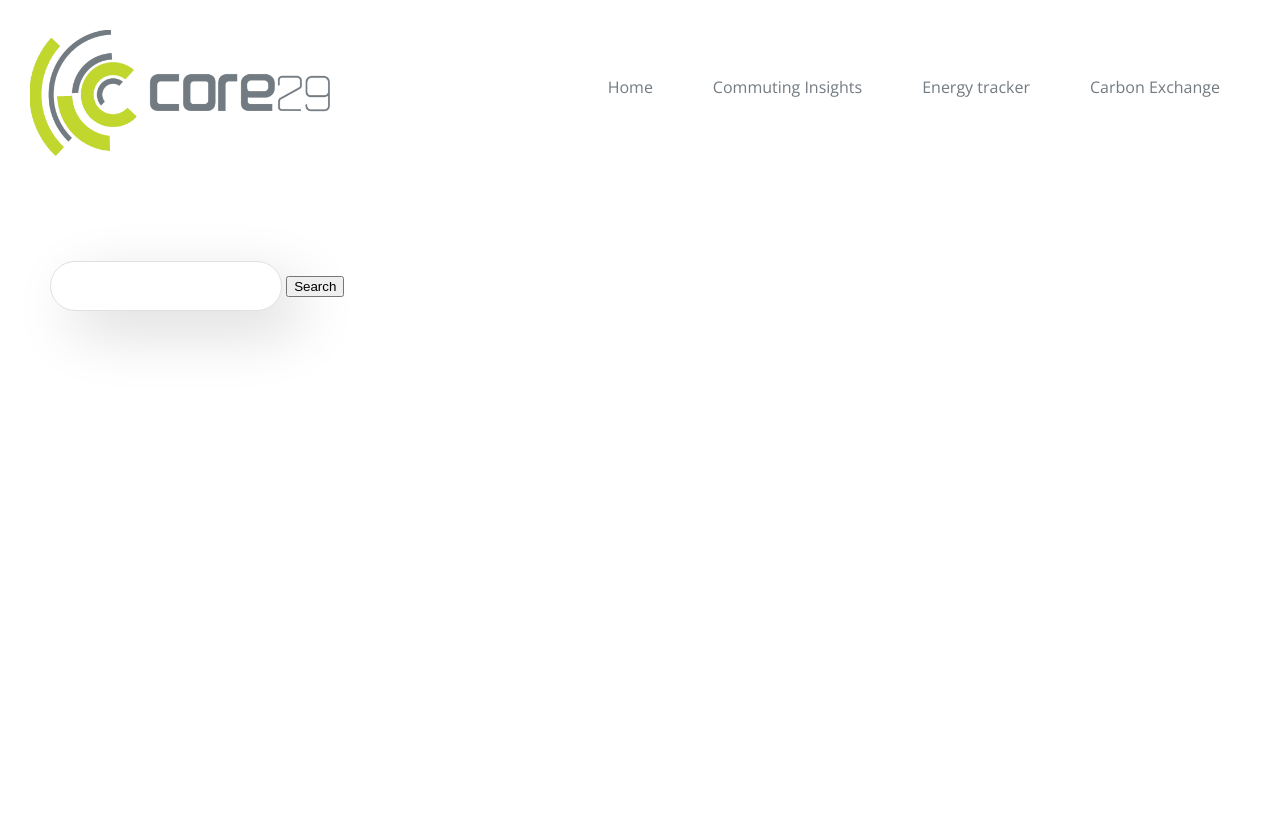
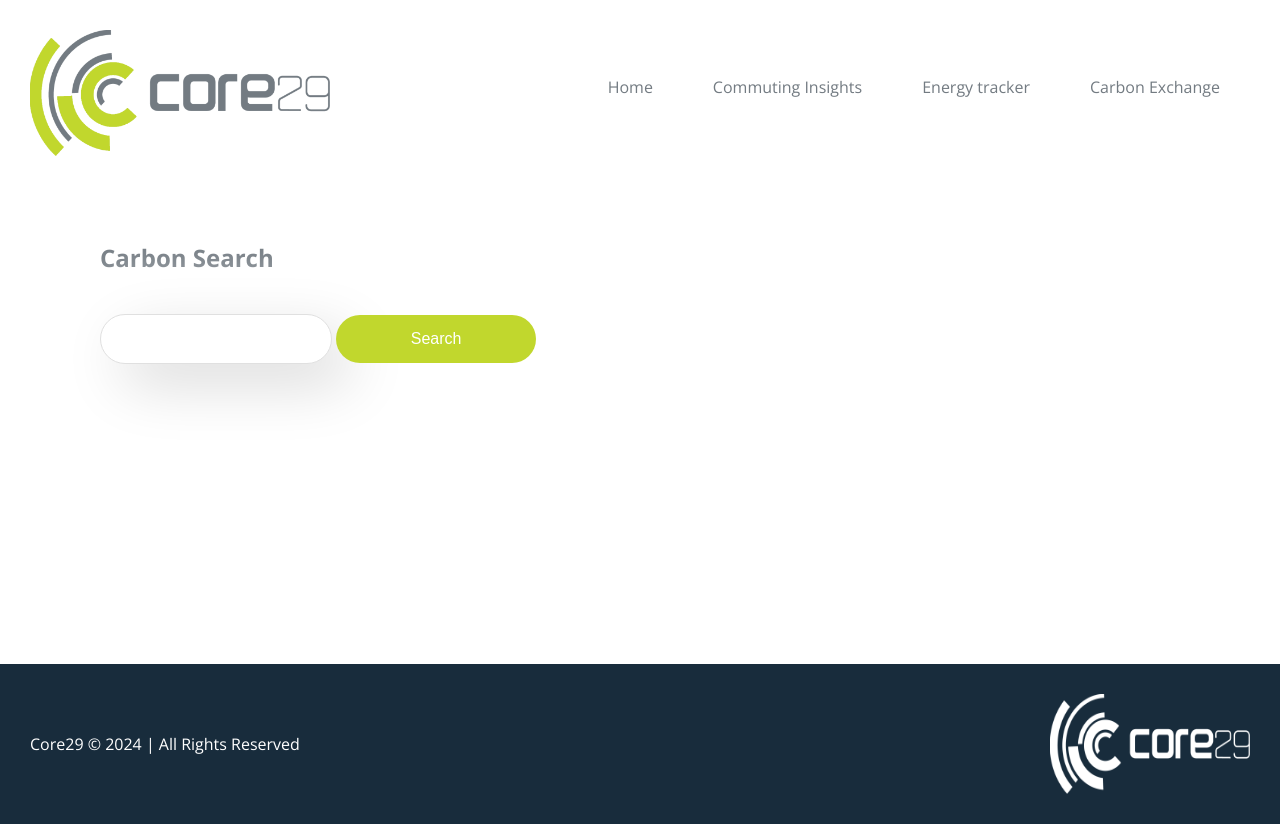
Before and after one commit to MorganMart1n/RGUHack24, a PHP site: page /carbonExchange.php in a window 1280 px wide. Before the commit the page ends 343 px from the top, so only its background shows below. Run offline with PHP 8.4, Linux system fonts and the light colour scheme; some libraries are stand-ins or nearby versions.

Commit message:
final changes

```diff
--- a/carbonExchange.php
+++ b/carbonExchange.php
@@ -26,11 +26,21 @@
         </div>
     </header>
     <!--Form for inputting carbon material -->
-<form action = "carbonConverter.php" method = "GET">
-    <input type = "text" name = "query" />
-    <input type = "submit" value = "Search" />
-</form>
+    <div class="carbonSearch">
+        <form action = "carbonConverter.php" method = "GET">
+        <h2>Carbon Search</h2>
+        <input type ="text" name = "query" />
+        <input type ="submit" value = "Search" />
+
+
+        </form>
+    </div>
 </main>
 <footer>
+        <div class="footer">
+            <p>Core29 &copy; 2024 | All Rights Reserved</p>
+            <img src="public/images/core29-logo-white.png" alt="">
+        </div>
+    </footer>
 </body>
 </html>
--- a/public/css/main.css
+++ b/public/css/main.css
@@ -246,7 +246,29 @@ body{
 }
 
 
+.carbonSearch{
+    margin-left: 50px;
+}
+.carbonSearch input[type=submit]{
+    margin-top: 20px;
+    width: 200px;
+    font-size: 16px;
+    padding: 15px;
+    color: #ffffff;
+    border-radius: 40px;
+    border-style: none;
+    background-color: #c1d72d;
+}
+.carbonSearch input[type=text]{
+    margin-top: 20px;
+    width: 500px;
+    font-size: 16px;
+    padding: 15px;
+    color: #737b82;
+    border-radius: 40px;
 
+    outline: #737b82;
+}
 
 
 .footer{
@@ -257,7 +279,7 @@ body{
     background-color: #182c3c;
     padding: 30px;
     height: 100px;
-    margin-top: 200px;
+    margin-top: 300px;
     color: #ffffff;
 }
 .footer img{
```
Also changed, not shown: energyUse.php (+18 -14 lines).
